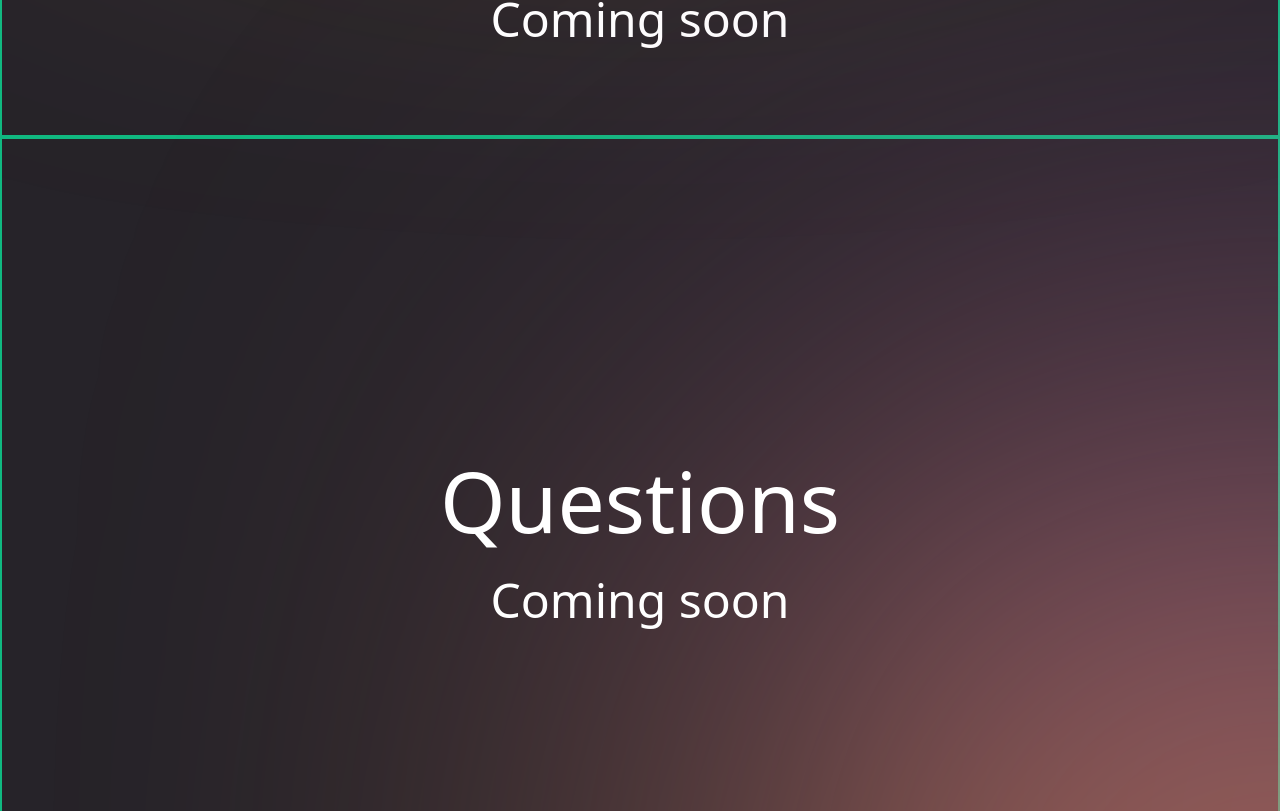
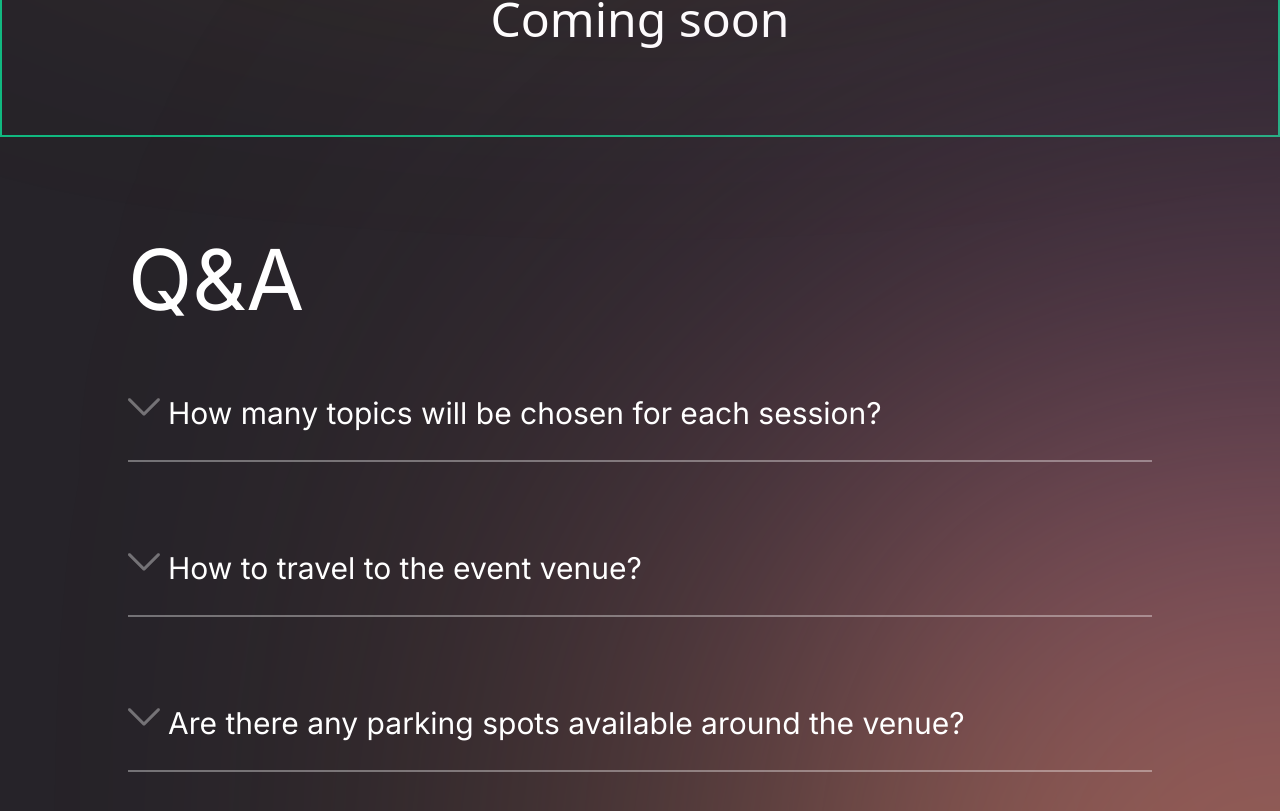
Before and after one commit to barcamp-bangkhen-11/bcbk11-frontend, a Next.js app: page / in a window 1280 px wide. Shown: the part 6249-7060 px from the top of the page. Built offline with nearby package versions, Linux system fonts and the light colour scheme.

Commit message:
add q and a section

```diff
--- a/src/modules/Question/Question.tsx
+++ b/src/modules/Question/Question.tsx
@@ -1,14 +1,94 @@
-import React from "react";
+import React, { useState } from "react";
 import Section from "../components/Section";
 import Flare from "../components/Flare";
 
+import { Inter } from "next/font/google";
+import Image from "next/image";
+const inter = Inter({ subsets: ["latin"] });
+
 const Question = () => {
+  const [isRoatate, setIsRoatate] = useState(false);
+  const [isRoatate2, setIsRoatate2] = useState(false);
+  const [isRoatate3, setIsRoatate3] = useState(false);
   return (
-    <Section id="questions" flexColCenter mockBorderPlsRemove>
-      <Flare positionX="right" positionY="bottom" />
-      <h1 className="text-desktop-h1">Questions</h1>
-      <h2 className="text-desktop-h3">Coming soon</h2>
-    </Section>
+    <div className={inter.className}>
+      <Section id="questions">
+        <Flare positionX="right" positionY="bottom" />
+        <h1 className="pb-[6vh] pl-[10vw] text-mobile-h1 font-normal text-white md:pl-10 lg:w-full lg:pl-[10vw] lg:text-desktop-h1">
+          Q&A
+        </h1>
+        <div className="flex flex-col gap-[60px]">
+          <div className="flex flex-col divide-y-2 divide-white/[.36] pl-[10vw] pr-[10vw]">
+            <div className="item-center flex flex-row pb-[24px]">
+              <Image
+                className={`h-[32px] w-[32px] transition duration-150 ease-in-out focus:-rotate-180 ${
+                  isRoatate ? "rotate-180" : "rotate-0"
+                }`}
+                src={"/images/QAndADropdown.svg"}
+                alt="Q&A Dropdown"
+                width={32}
+                height={32}
+                onClick={() => setIsRoatate(!isRoatate)}
+              />
+              <h2 className="pl-[8px] text-mobile-h4 font-normal text-white lg:w-full lg:text-desktop-h4">
+                How many topics will be chosen for each session?
+              </h2>
+            </div>
+            <h2 className="pt-[24px]">
+              {isRoatate
+                ? "Lorem ipsum dolor sit, amet consectetur adipisicing elit. Quae quod fugit repudiandae tenetur! Alias porro sunt cum nostrum, iusto voluptatum. Eos quam, fuga aliquam tempore labore voluptates. Quod, iusto ullam!"
+                : ""}
+            </h2>
+          </div>
+          {/* --------------------------------------------------------------- */}
+          <div className="flex flex-col divide-y-2 divide-white/[.36] pl-[10vw] pr-[10vw]">
+            <div className="item-center flex flex-row pb-[24px]">
+              <Image
+                className={`h-[32px] w-[32px] transition duration-150 ease-in-out focus:-rotate-180 ${
+                  isRoatate2 ? "rotate-180" : "rotate-0"
+                }`}
+                src={"/images/QAndADropdown.svg"}
+                alt="Q&A Dropdown"
+                width={32}
+                height={32}
+                onClick={() => setIsRoatate2(!isRoatate2)}
+              />
+              <h2 className="pl-[8px] text-mobile-h4 font-normal text-white lg:w-full lg:text-desktop-h4">
+                How to travel to the event venue?
+              </h2>
+            </div>
+            <h2 className="pt-[24px]">
+              {isRoatate2
+                ? "Lorem ipsum dolor sit amet consectetur adipisicing elit. At dolore vel quia deleniti neque fuga, nisi accusantium deserunt tenetur modi atque totam ratione exercitationem. Doloremque illum aliquam quam in numquam."
+                : ""}
+            </h2>
+          </div>
+          {/* --------------------------------------------------------------- */}
+          <div className="flex flex-col divide-y-2 divide-white/[.36] pl-[10vw] pr-[10vw]">
+            <div className="item-center flex flex-row pb-[24px]">
+              <Image
+                className={`h-[32px] w-[32px] transition duration-150 ease-in-out focus:-rotate-180 ${
+                  isRoatate3 ? "rotate-180" : "rotate-0"
+                }`}
+                src={"/images/QAndADropdown.svg"}
+                alt="Q&A Dropdown"
+                width={32}
+                height={32}
+                onClick={() => setIsRoatate3(!isRoatate3)}
+              />
+              <h2 className="pl-[8px] text-mobile-h4 font-normal text-white lg:w-full lg:text-desktop-h4">
+                Are there any parking spots available around the venue?
+              </h2>
+            </div>
+            <h2 className="pt-[24px] ">
+              {isRoatate3
+                ? "Lorem ipsum dolor, sit amet consectetur adipisicing elit. Ullam sapiente amet, in aliquam maxime animi possimus numquam hic nam unde laudantium odit enim ipsa ad optio eos itaque nulla delectus?"
+                : ""}
+            </h2>
+          </div>
+        </div>
+      </Section>
+    </div>
   );
 };
 
```
Also changed, not shown: public/images/QAndADropdown.svg (added).
